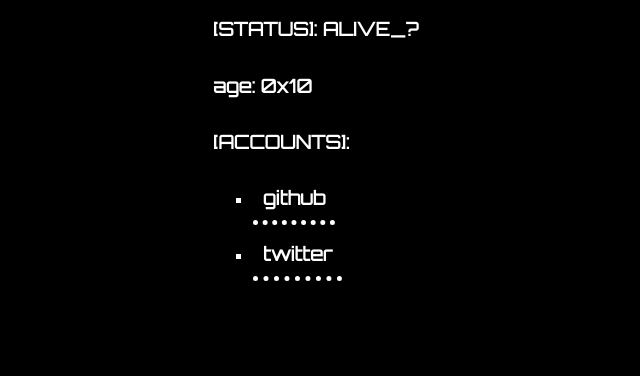
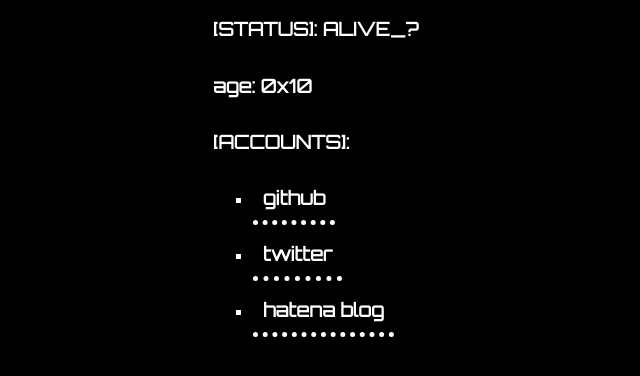
Before and after one commit to ABC10946/abc10946.github.io, a plain HTML site: page index.html in a window 1280 px wide. Shown: the part 90-466 px from the top of the page, without its empty margins (107-747 px from the left). Drawn offline with Linux system fonts and the light colour scheme.

Commit message:
ブログへのリンクの追加

```diff
--- a/index.html
+++ b/index.html
@@ -12,6 +12,6 @@
 <h3>[ACCOUNTS]:</h3></p>
 <ul><li><h3><a href="http://github.com/abc10946" id="normallink">github</a></h3></li></p>
 <li><h3><a href="http://twitter.com/abc10946" id="normallink">twitter</a></h3></li></p>
-
+<li><h3><a href="http://alphalex10946.hatenadiary.com/" id="normallink">hatena blog</a></h3></li></p>
 </body>
 </html>
```
